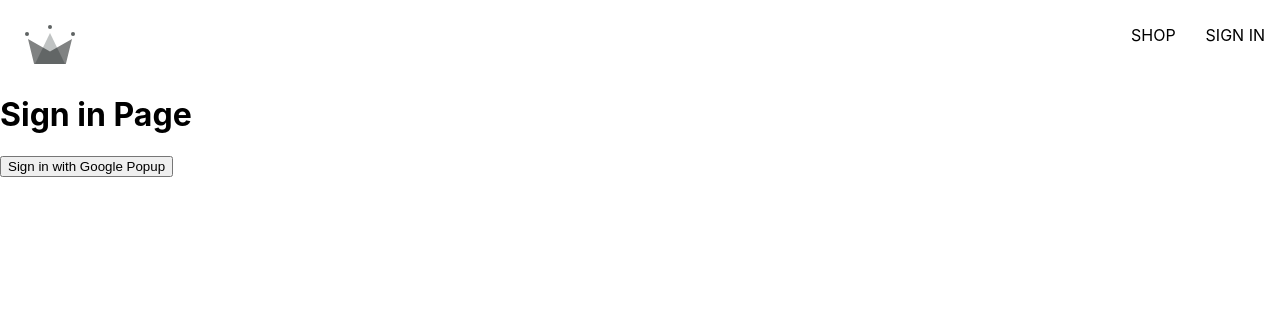
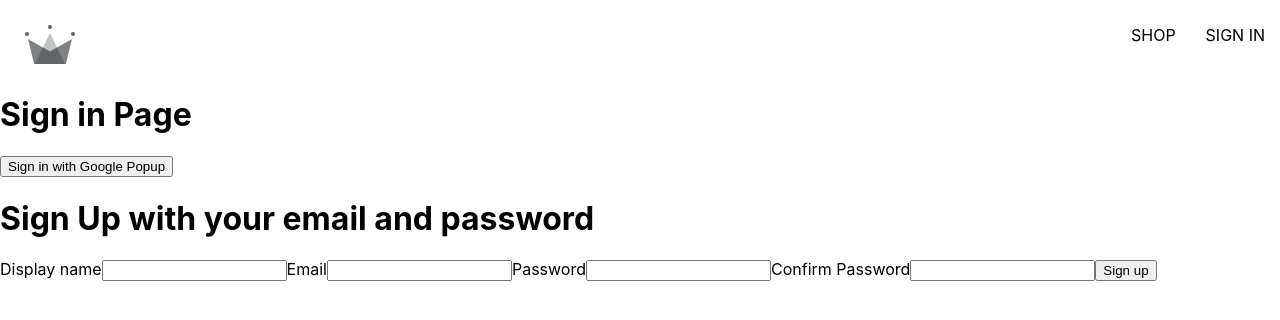
Before and after one commit to AimakhanSaken/store, a React (Create React App) app: page /sign-in in a window 1280 px wide. Shown: the top 320 px of the page. Built offline with nearby package versions, Linux system fonts and the light colour scheme.

Commit message:
add sign up form

```diff
--- /dev/null
+++ b/src/components/sign-up-form/sign-up-form.components.jsx
@@ -0,0 +1,45 @@
+import { useState } from "react";
+
+const defaultFormFields = {
+    displayNAme: '',
+    email: '',
+    password: '',
+    confirmPassword: '',
+}
+
+
+
+
+const SignUpForm = () => {
+    const [formFields, setFormFields] = useState(defaultFormFields);
+    const { displayNAme, email, password, confirmPassword } = formFields;
+
+    const handleChange = (event) => {
+        const {name, value} = event.target;
+
+        setFormFields({...formFields, [name]: value});
+    };
+
+    return (
+        <div>
+            <h1>Sign Up with your email and password</h1>
+            <form onSubmit={() => {}}>
+                <label htmlFor="">Display name</label>
+                <input type="text" onChange={handleChange} name='displayName' value={displayNAme}/>
+
+                <label htmlFor="">Email</label>
+                <input type="email" onChange={handleChange} name='email' value={email}/>
+
+                <label htmlFor="">Password</label>
+                <input type="password" onChange={handleChange} name='password' value={password}/>
+
+                <label htmlFor="">Confirm Password</label>
+                <input type="password" onChange={handleChange} name='confirmPassword' value={confirmPassword}/>
+
+                <button type="submit">Sign up</button>
+            </form>
+        </div>
+    )
+}
+
+export default SignUpForm
--- a/src/routes/sign-in/sign-in.component.jsx
+++ b/src/routes/sign-in/sign-in.component.jsx
@@ -1,19 +1,23 @@
-import { async } from '@firebase/util';
-import { signInWithGooglePopup, createUserDocumentFromAuth } from '../../utils/firebase/firebase.utils';
-
+import {
+    signInWithGooglePopup,
+    createUserDocumentFromAuth,
+} from '../../utils/firebase/firebase.utils';
+import SignUpForm from '../../components/sign-up-form/sign-up-form.components';
 
 const SignIn = () => {
+
     const logGoogleUser = async () => {
       const {user} = await signInWithGooglePopup()
-      createUserDocumentFromAuth(user)
-      const uderDocRef = await createUserDocumentFromAuth(user);
-    }
+      const userDocRef = await createUserDocumentFromAuth(user);
+    };
+
     return (
         <div>
             <h1>Sign in Page</h1>
             <button onClick={logGoogleUser}>
             Sign in with Google Popup
             </button>
+            <SignUpForm />
         </div>
 
     );
--- a/src/utils/firebase/firebase.utils.js
+++ b/src/utils/firebase/firebase.utils.js
@@ -1,7 +1,6 @@
 import { initializeApp} from 'firebase/app';
 import {
     getAuth,
-    signInWithRedirect,
     signInWithPopup,
     GoogleAuthProvider
 } from 'firebase/auth'
@@ -25,14 +24,15 @@
   // Initialize Firebase
   const firebaseApp = initializeApp(firebaseConfig);
 
-  const provider = new GoogleAuthProvider();
+  const googleProvider = new GoogleAuthProvider();
 
-  provider.setCustomParameters({
+  googleProvider.setCustomParameters({
     prompt: 'select_account'
   });
 
   export const auth =getAuth();
-  export const signInWithGooglePopup = () => signInWithPopup(auth, provider);
+  export const signInWithGooglePopup = () => signInWithPopup(auth, googleProvider);
+
 
   export const db = getFirestore();
 
```
